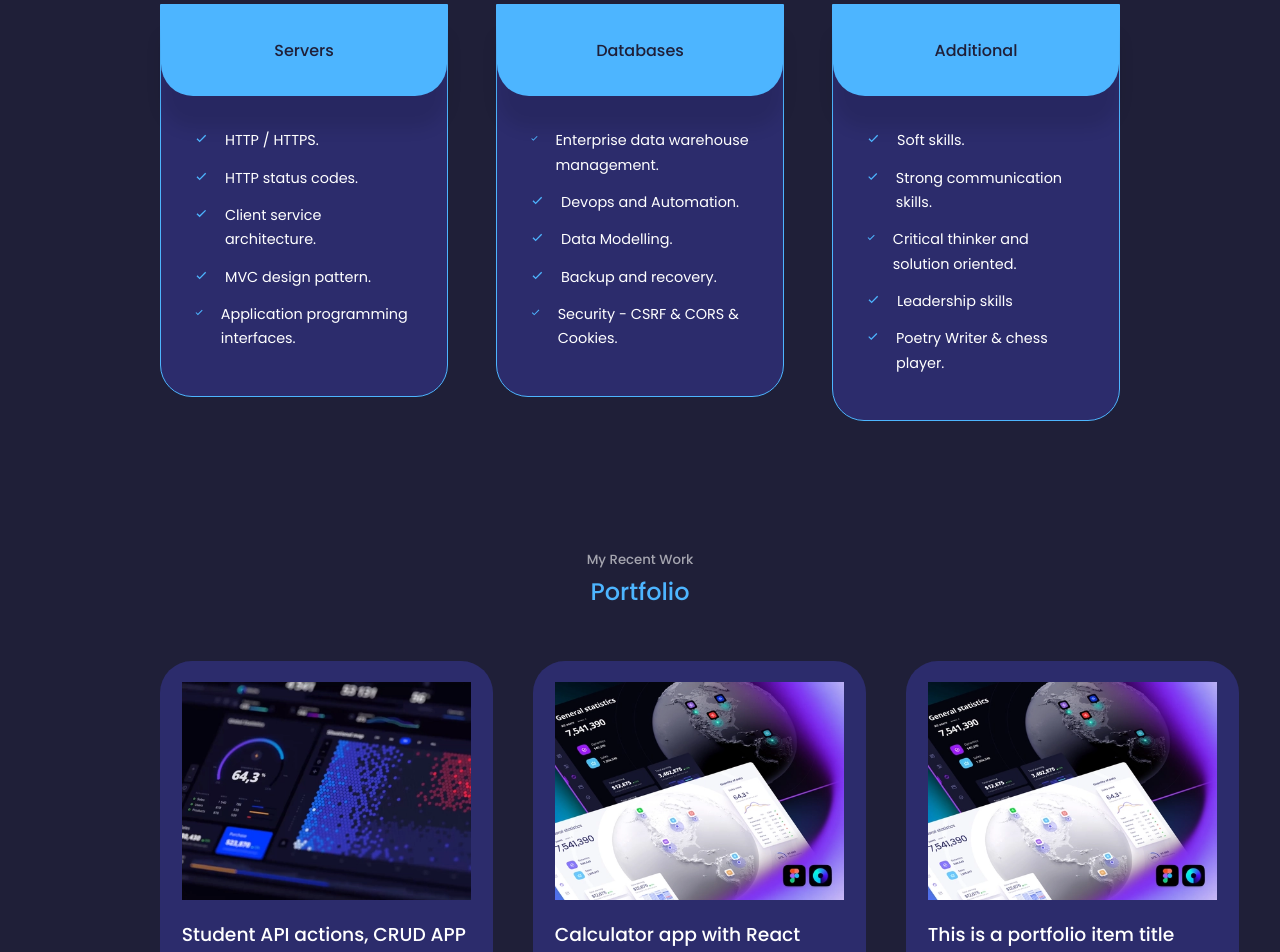
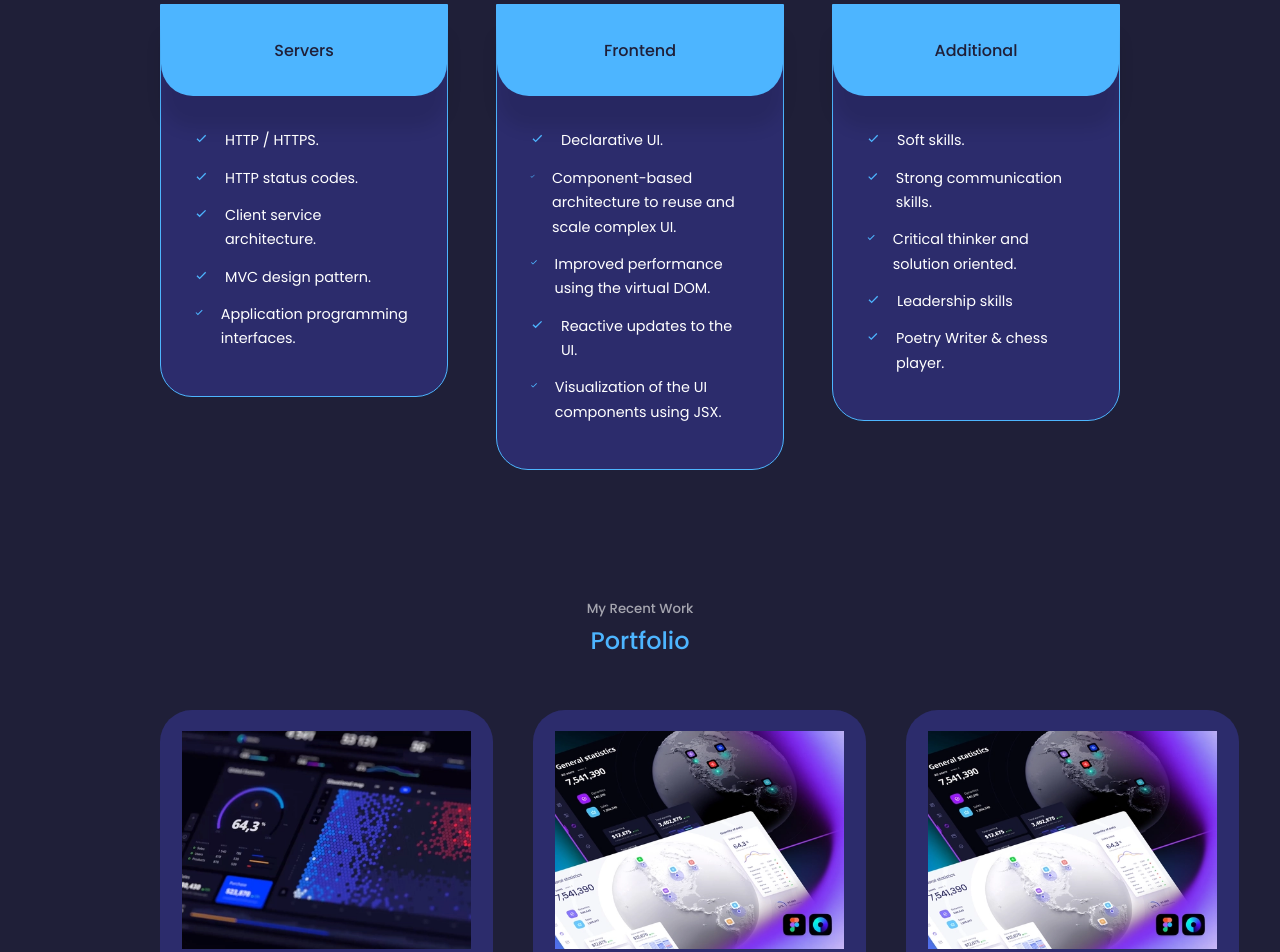
Before and after one commit to HillaryNyakundi/My-portfolio, a React (Create React App) app: page / in a window 1280 px wide. Shown: the part 2280-3232 px from the top of the page. Built offline with nearby package versions, Linux system fonts and the light colour scheme.

Commit message:
changes made to the services and testimonials

```diff
--- a/src/components/portfolio/Portfolio.jsx
+++ b/src/components/portfolio/Portfolio.jsx
@@ -17,11 +17,11 @@ const portfolio = () => {
           <div className="portfolio__item-image">
             <img src={LAPI1} alt="" />
           </div>
-            <h3>Student API actions, CRUD APP</h3>
+            <h3>Calculator app with React</h3>
             <div className="portfolio__item-cta">
-            <a href="https://github.com/HillaryNyakundi/students-API" className='btn' target='_blank'>Github</a>
-            <a href="https://github.com/HillaryNyakundi/students-API" className='btn' target='_blank'>Blog</a>
-            <a href="http://localhost:3000/api-docs/" className='btn btn-primary' target='_blank'>Demo</a>
+            <a href="https://github.com/HillaryNyakundi/calc" className='btn' target='_blank'>Github</a>
+            <a href="" className='btn' target='_blank'>Blog</a>
+            <a href="https://calculator-psi-sepia.vercel.app/" className='btn btn-primary' target='_blank'>Demo</a>
             </div>
         </article>
 
@@ -29,11 +29,11 @@ const portfolio = () => {
           <div className="portfolio__item-image">
             <img src={LAPI6} alt="" />
           </div>
-            <h3>Calculator app with React</h3>
+            <h3>This is a portfolio item title</h3>
             <div className="portfolio__item-cta">
-            <a href="https://github.com/HillaryNyakundi/calc" className='btn' target='_blank'>Github</a>
+            <a href="" className='btn' target='_blank'>Github</a>
             <a href="" className='btn' target='_blank'>Blog</a>
-            <a href="https://calculator-psi-sepia.vercel.app/" className='btn btn-primary' target='_blank'>Demo</a>
+            <a href="" className='btn btn-primary' target='_blank'>Demo</a>
             </div>
         </article>
 
--- a/src/components/services/Services.jsx
+++ b/src/components/services/Services.jsx
@@ -46,36 +46,36 @@ const services = () => {
 
         <article className="service">
           <div className="service__head">
-            <h3>Databases</h3>
+            <h3>Frontend</h3>
           </div>
           <ul className ='service__list'>
             <li>
               <BiCheck className='service__list-icon' />
-              <p>Enterprise data warehouse management.</p>
+              <p>Declarative UI.</p>
             </li>
 
             <li>
               <BiCheck className='service__list-icon' />
-              <p>Devops and Automation.</p>
+              <p>Component-based architecture to reuse and scale complex UI.</p>
             </li>
 
             <li>
               <BiCheck className='service__list-icon' />
-              <p>Data Modelling.</p>
+              <p>Improved performance using the virtual DOM.</p>
             </li>
 
             <li>
               <BiCheck className='service__list-icon' />
-              <p>Backup and recovery.</p>
+              <p>Reactive updates to the UI.</p>
             </li>
 
             <li>
               <BiCheck className='service__list-icon' />
-              <p>Security - CSRF & CORS & Cookies.</p>
+              <p>Visualization of the UI components using JSX.</p>
             </li>
           </ul>
         </article>
-        {/* END OF API's */}
+        {/* END OF Frontend */}
         <article className="service">
           <div className="service__head">
             <h3>Additional</h3>
```
